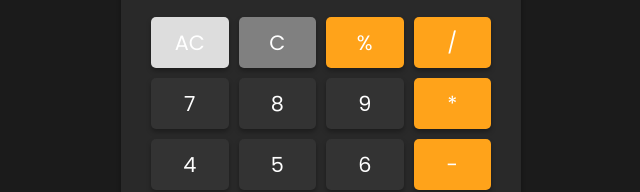
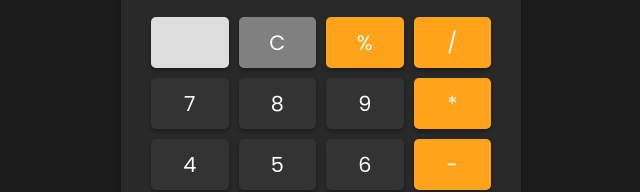
Before and after one commit to Shajith29/Dailyproject, a plain HTML site: page calculator/index.html in a window 1280 px wide. In both pictures the pointer is over the button "AC". Shown: the part 309-501 px from the top of the page, 319-959 px from the left. Drawn offline with Linux system fonts and the light colour scheme.

Commit message:
Update style.css

```diff
--- a/calculator/style.css
+++ b/calculator/style.css
@@ -72,6 +72,7 @@ button{
 
 button:hover{
     background-color: #ddd;
+    color: #ddd;
 }
 
 
```
